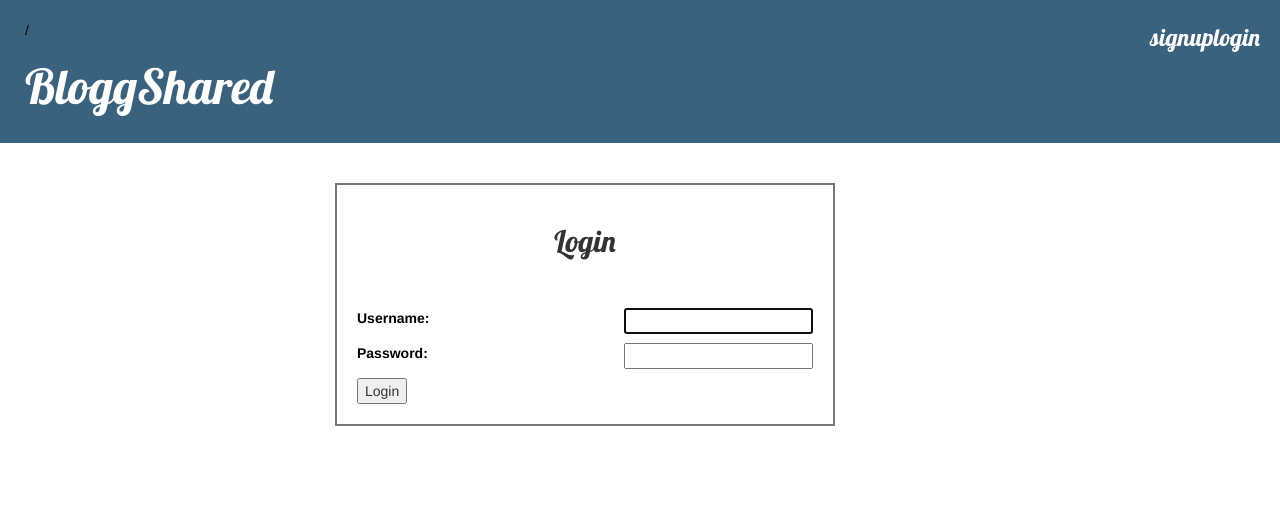
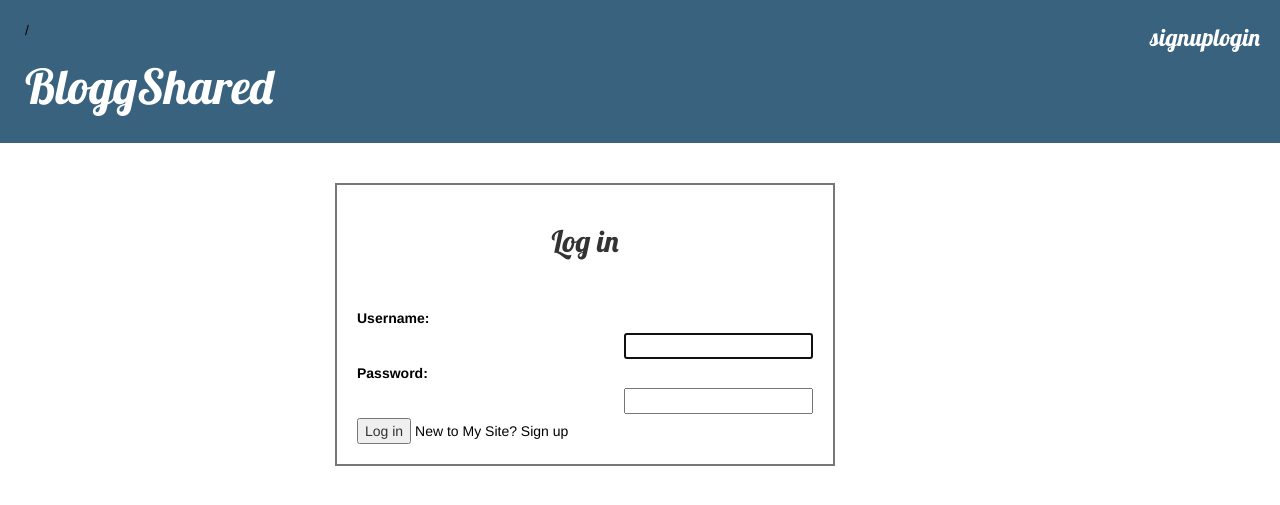
Before and after one commit to deadlyhallows/my-first-blog2, a Django app: page /login/ in a window 1280 px wide. Shown: the top 505 px of the page. Run offline with Django 3.2, Linux system fonts and the light colour scheme; some libraries are stand-ins or nearby versions.

Commit message:
modofied login.html

```diff
--- a/blog/templates/blog/login.html
+++ b/blog/templates/blog/login.html
@@ -24,20 +24,26 @@
 
         </style>
     {% endblock style %}
-
-<form method="post">
-    <h2>Login</h2>
+ {% if form.errors %}
+    <p style="color: red">Your username and password didn't match. Please try again.</p>
+  {% endif %}
+  <form method="post">
+      <h2>Log in </h2>
     {% csrf_token %}
-    {{ form.as_p }}
-
-      <button type="submit">Login</button>
+    <input type="hidden" name="next" value="{{ next }}" />
+    {% for field in form %}
+      <p>
+        {{ field.label_tag }}<br>
+        {{ field }}<br>
+        {% for error in field.errors %}
+          <p style="color: red">{{ error }}</p>
+        {% endfor %}
+        {% if field.help_text %}
+          <p><small style="color: grey">{{ field.help_text }}</small></p>
+        {% endif %}
+      </p>
+    {% endfor %}
+    <button type="submit"> Log in </button>
+    <a href="{% url 'blog:signup' %}">New to My Site? Sign up</a>
   </form>
-
-
-
-
-
-
-
-
 {% endblock %}
```
